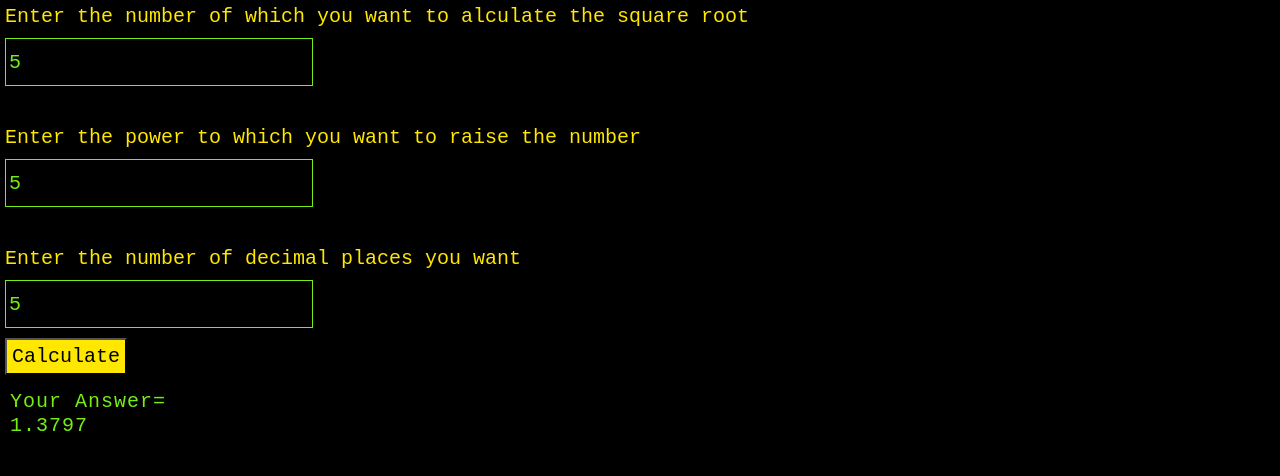
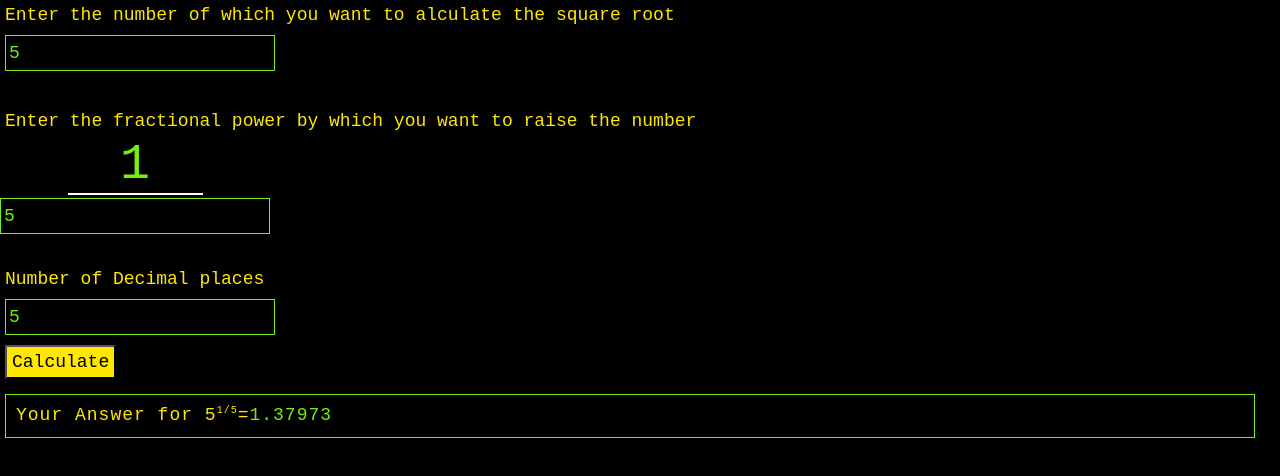
Before and after one commit to Himanshu12102004/arbitraryPreciseRoots, a plain HTML site: page index.html in a window 1280 px wide. Both pictures are taken after typing "5", "5", "5" into the empty fields and a click on the button "Calculate". Drawn offline with nearby package versions, Linux system fonts and the light colour scheme.

Commit message:
prject done

```diff
--- a/index.html
+++ b/index.html
@@ -7,23 +7,20 @@
     <link rel="stylesheet" href="style.css" />
   </head>
   <body>
+    <div id="wait">Calculating Please Wait ...</div>
     <div class="text">
       Enter the number of which you want to alculate the square root
     </div>
     <input id="number" type="number" placeholder="Enter a number" />
     <br />
     <div class="text" style="margin-top: 30px">
-      Enter the power to which you want to raise the number
+      Enter the fractional power by which you want to raise the number
     </div>
-    <input
-      id="pow"
-      type="number"
-      placeholder="Enter the number of decimal places"
-    />
-
-    <div class="text" style="margin-top: 30px">
-      Enter the number of decimal places you want
-    </div>
+    <span class="parent">
+      <div id="oneBy">1</div>
+      <input id="pow" type="number" placeholder="Enter a real number " />
+    </span>
+    <div class="text" style="margin-top: 30px">Number of Decimal places</div>
     <input
       id="decimal"
       type="number"
@@ -33,7 +30,9 @@
     <br />
     <button id="submit">Calculate</button>
     <br />
-    <p id="answer"></p>
+    <div id="answerBox">
+      <p id="answer"></p>
+    </div>
   </body>
   <script src="https://cdn.jsdelivr.net/npm/decimal.js@10.2.1/decimal.min.js"></script>
   <script src="script.js"></script>
--- a/script.js
+++ b/script.js
@@ -1,19 +1,32 @@
 const answer = document.getElementById("answer");
-answer.style.maxWidth = innerWidth - 100 + "px";
+const wait = document.getElementById("wait");
+answer.style.maxWidth = innerWidth - 30 + "px";
 function checkThePlace(a, b) {
   return a !== b;
 }
+function calulateRoot() {
+  answer.style.display = "block";
 
-function calulateRoot() {
+  document.body.style.overflow = "hidden";
+  wait.style.display = "flex";
   let previousNo = "";
   const n = document.getElementById("number").value;
   let myNo = new Decimal(n);
   const pow = document.getElementById("pow").value;
   let myPower = new Decimal(pow);
+  const decimalDigits = parseInt(document.getElementById("decimal").value);
   let presentNo = new Decimal(Math.pow(n, 1 / pow));
-  const decimalDigits = parseInt(document.getElementById("decimal").value);
+  if (parseFloat(presentNo.toString()) % 1 === 0) {
+    answer.innerHTML =
+      `<div style="color:#ffe700;display:inline-block">Your Answer for ${n}<sup style="font-size:10px">1/${pow}</sup>=</div>` +
+      presentNo.toFixed(decimalDigits).toString(); // Update the final value in the DOM
+    wait.style.display = "none";
+    document.body.style.overflow = "auto";
+
+    return;
+  }
   let one = new Decimal(1);
-  Decimal.set({ precision: decimalDigits });
+  Decimal.set({ precision: decimalDigits + 1 });
   console.log(presentNo.toString());
 
   function performIteration(i) {
@@ -27,13 +40,19 @@ function calulateRoot() {
     previousNo = presentNo;
     console.log(previousNo.toString());
     presentNo = reciprocalOfPower.times(sum);
-    answer.innerHTML = presentNo.toString();
+    answer.innerHTML =
+      `<div style="color:#ffe700;display:inline-block">Your Answer for ${n}<sup style="font-size:10px">1/${pow}</sup>=</div>` +
+      presentNo.toString(); // Update the final value in the DOM
 
     if (checkThePlace(previousNo.toString(), presentNo.toString())) {
       setTimeout(() => performIteration(i + 1), 0); // Execute the next iteration asynchronously after a short delay
     } else {
+      wait.style.display = "none";
+      document.body.style.overflow = "auto";
       console.log(presentNo.toString()); // Output the final value of presentNo
-      answer.innerHTML = "Your Answer=<br>" + presentNo.toString(); // Update the final value in the DOM
+      answer.innerHTML =
+        `<div style="color:#ffe700;display:inline-block">Your Answer for ${n}<sup style="font-size:10px">1/${pow}</sup>=</div>` +
+        presentNo.toString(); // Update the final value in the DOM
     }
   }
 
--- a/style.css
+++ b/style.css
@@ -3,9 +3,11 @@ body {
 }
 * {
   padding: 0;
-  font-size: 20px;
+  margin: 10px;
+  font-size: 18px;
   margin: 0;
   font-family: monospace;
+  box-sizing: border-box;
 }
 input {
   height: 2rem;
@@ -17,6 +19,7 @@ input {
   padding: 3px;
 }
 #answer {
+  display: none;
   color: white;
 }
 .cursor {
@@ -42,7 +45,7 @@ input {
   overflow-x: initial; */
 
   word-wrap: break-word;
-  margin: 10px 10px;
+  margin: 10px 5px;
 }
 
 .cursor {
@@ -62,4 +65,56 @@ input {
   color: #74ee15;
   letter-spacing: 1px;
   line-height: 1.2;
+  border: solid #74ee15 1px;
+  padding: 10px;
 }
+#pow {
+  background-color: black;
+  margin: 0;
+}
+#oneBy {
+  color: #74ee15;
+  font-size: 50px;
+  border-bottom: solid 2px #ffe;
+  display: block;
+  width: 50%;
+  text-align: center;
+}
+.parent {
+  display: flex;
+  flex-direction: column;
+  align-items: center;
+  gap: 3px;
+  width: fit-content;
+  justify-items: center;
+}
+sup {
+  font-size: 10;
+}
+
+#wait {
+  display: none;
+  justify-content: center;
+  align-items: center;
+  position: absolute;
+  z-index: 30;
+  text-align: center;
+  color: #fff;
+  top: 0;
+  left: 0;
+  background-color: rgba(69, 69, 69, 0.6);
+  height: 100%;
+  width: 100%;
+  font-size: 30px;
+}
+@media only screen and (max-width: 700px) {
+  * {
+    font-size: 10px;
+  }
+  #oneBy {
+    font-size: 20px;
+  }
+  #wait {
+    font-size: 20px;
+  }
+}
```
